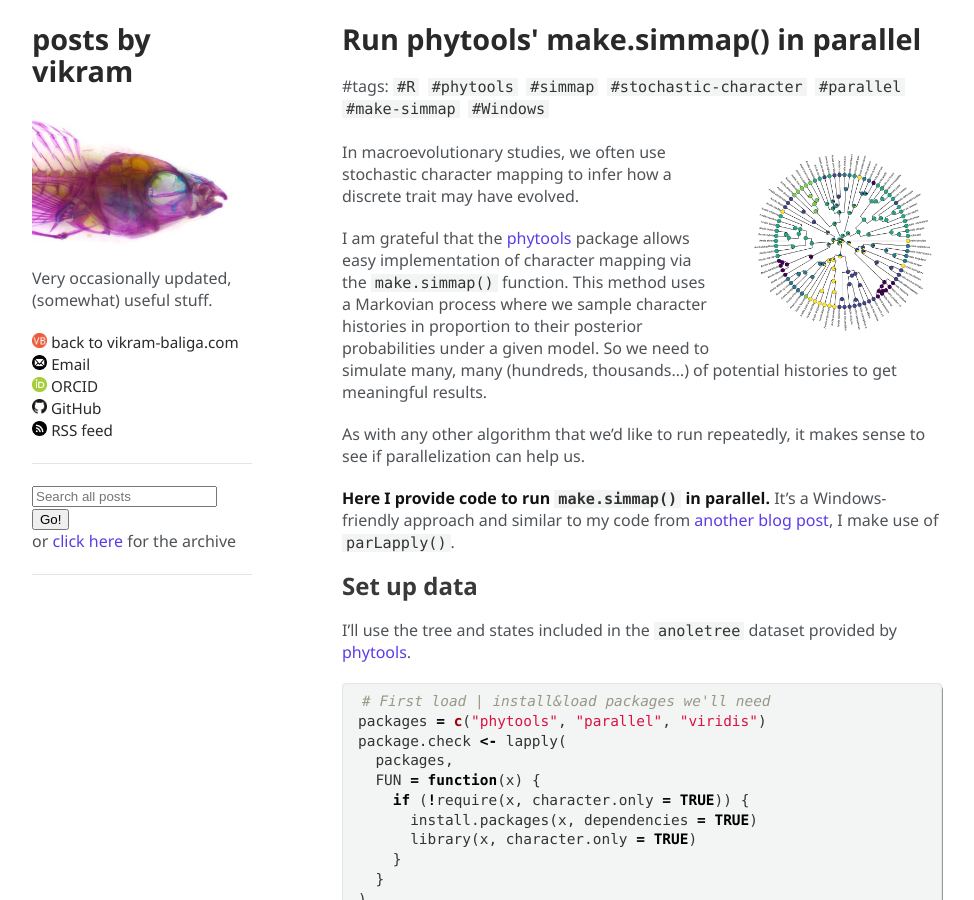
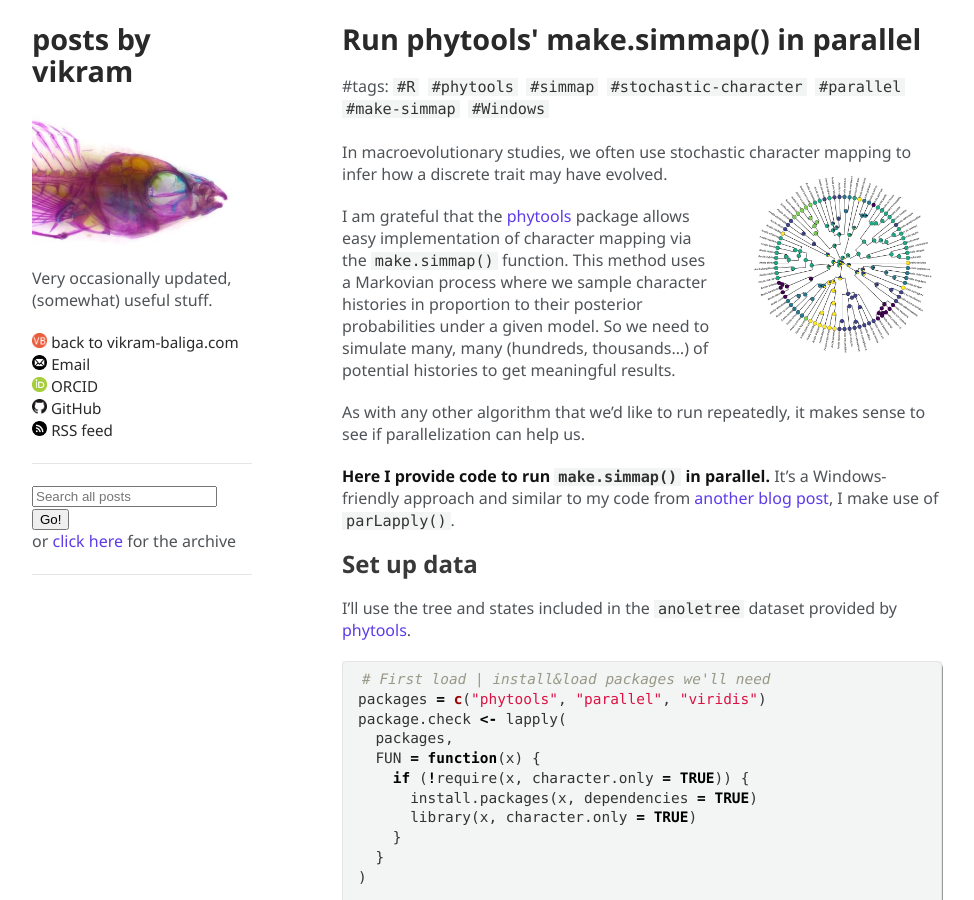
Before and after one commit to vbaliga/vbaliga.github.io, a Jekyll site: the page built from _posts/2019-05-19-run-phytools-makesimmap-parallel.md, in a window 1280 px wide and 900 px high. Shown: the whole window, without its empty margins (153-1127 px from the left). Built offline with Jekyll 4.4.1, drawn with Linux system fonts in a browser that asks for light colours; a script that is not in the unit is left out.

Commit message:
Update 2019-05-19-run-phytools-makesimmap-parallel.md

```diff
--- a/_posts/2019-05-19-run-phytools-makesimmap-parallel.md
+++ b/_posts/2019-05-19-run-phytools-makesimmap-parallel.md
@@ -5,9 +5,8 @@ title: Run phytools' make.simmap() in parallel
 ---
 <meta name="description" content="Here I provide code to run in parallel the make.simmap() function from phytools. It’s a Windows-friendly approach and similar to my code from another blog post, I make use of parLapply() from the parallel R package.">
 <p>
-<img src="https://github.com/vbaliga/vbaliga.github.io/raw/master/images/2019-05-19/simmap_parallel-1.png" alt="simmap parallel anoledata" style="float:right;width:200px;height:200px;margin-left:30px;">
-
-In macroevolutionary studies, we often use stochastic character mapping to infer how a discrete trait may have evolved.
+  In macroevolutionary studies, we often use stochastic character mapping to infer how a discrete trait may have evolved.
+  <img src="https://github.com/vbaliga/vbaliga.github.io/raw/master/images/2019-05-19/simmap_parallel-1.png" alt="simmap parallel anoledata" style="float:right;width:200px;height:200px;margin-left:30px;">
 </p>
 
 I am grateful that the [phytools](https://github.com/liamrevell/phytools) package allows easy implementation of character mapping via the `make.simmap()` function. This method uses a Markovian process where we sample character histories in proportion to their posterior probabilities under a given model. So we need to simulate many, many (hundreds, thousands...) of potential histories to get meaningful results.
```
